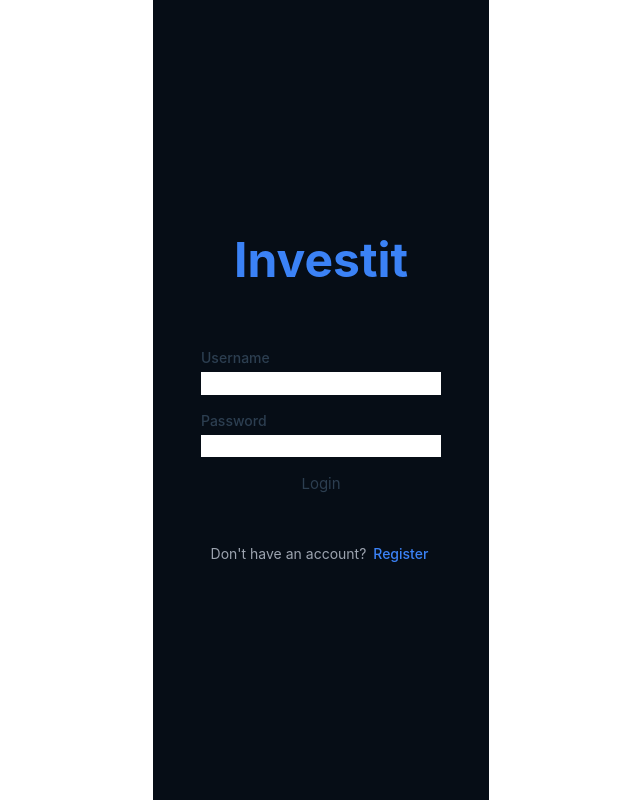
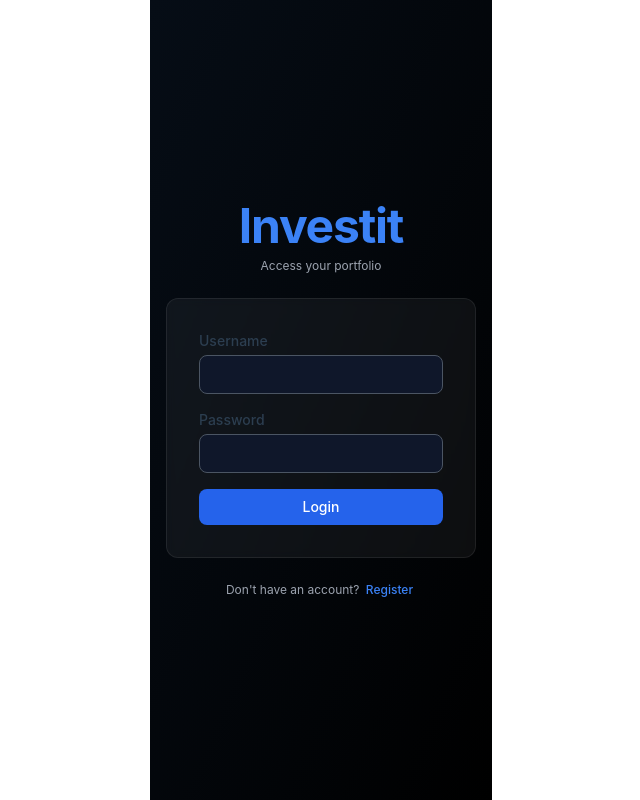
Before and after one commit to Grimngor/Investit, a Vue app in the folder frontend/: page / in a window 1280 px wide. Shown: the whole page, without its empty margins (319-959 px from the left). Built offline with nearby package versions, Linux system fonts and the light colour scheme; no server answers.

Commit message:
feat(frontend): stabilize auth layout with reusable AuthLayout and utility classes

```diff
--- a/frontend/src/assets/base.css
+++ b/frontend/src/assets/base.css
@@ -84,3 +84,11 @@ body {
   -webkit-font-smoothing: antialiased;
   -moz-osx-font-smoothing: grayscale;
 }
+
+/* Utility classes (using plain CSS so they survive without Tailwind processing in this file) */
+.card-base { background: rgba(255,255,255,0.05); backdrop-filter: blur(4px); border: 1px solid rgba(255,255,255,0.08); border-radius: 0.75rem; }
+.btn-primary { background:#2563eb; color:#fff; font-weight:500; border-radius:0.5rem; padding:0.5rem 1rem; font-size:.875rem; line-height:1.25rem; display:inline-flex; justify-content:center; align-items:center; gap:.5rem; }
+.btn-primary:hover { background:#1d4ed8; }
+.btn-primary:disabled { opacity:.5; cursor:not-allowed; }
+.input-base { width:100%; padding:0.5rem 0.75rem; border:1px solid #4b5563; border-radius:0.5rem; background:#0f172a; color:#fff; font-size:.875rem; }
+.input-base:focus { outline:2px solid #2563eb; outline-offset:2px; }
--- /dev/null
+++ b/frontend/src/components/AuthLayout.vue
@@ -0,0 +1,25 @@
+<template>
+  <div class="min-h-screen flex items-center justify-center px-4 py-12 bg-gradient-to-br from-navy-900 to-black">
+    <div class="w-full max-w-md space-y-6">
+      <header class="text-center space-y-2">
+        <h1 class="text-5xl font-bold tracking-tight text-blue-500">
+          <slot name="title" />
+        </h1>
+        <p v-if="subtitle" class="text-xs text-gray-500 dark:text-gray-400">{{ subtitle }}</p>
+      </header>
+      <AuthCard :customClass="'space-y-6'">
+        <slot />
+      </AuthCard>
+      <footer class="text-center text-xs text-gray-500 dark:text-gray-400">
+        <slot name="footer" />
+      </footer>
+    </div>
+  </div>
+</template>
+
+<script setup lang="ts">
+import AuthCard from './AuthCard.vue'
+defineProps<{ subtitle?: string }>()
+</script>
+
+<style scoped></style>
--- a/frontend/src/views/HomeView.vue
+++ b/frontend/src/views/HomeView.vue
@@ -1,36 +1,27 @@
 <template>
-  <div class="min-h-screen flex items-center justify-center px-4 py-12 bg-navy-900">
-    <div class="max-w-md w-full">
-      <h1 class="text-5xl font-bold mb-8 text-center text-blue-500">Investit</h1>
-      <AuthCard>
+  <AuthLayout subtitle="Access your portfolio">
+    <template #title>Investit</template>
     <form @submit.prevent="handleLogin" class="space-y-4">
       <div>
         <label for="username" class="block text-sm font-medium mb-1">Username</label>
         <input id="username" v-model="username" type="text" required class="input-base" />
       </div>
-
       <div>
         <label for="password" class="block text-sm font-medium mb-1">Password</label>
         <input id="password" v-model="password" type="password" required class="input-base" />
       </div>
-
-          <button type="submit" :disabled="loading" class="btn-primary w-full">
-            {{ loading ? 'Logging in...' : 'Login' }}
-          </button>
+      <button type="submit" :disabled="loading" class="btn-primary w-full">{{ loading ? 'Logging in...' : 'Login' }}</button>
     </form>
-      </AuthCard>
-
-      <p class="mt-4 text-center text-gray-500 dark:text-gray-400 text-sm">
+    <template #footer>
       Don't have an account?
       <router-link to="/register" class="text-blue-500 hover:underline font-medium">Register</router-link>
-      </p>
-    </div>
-  </div>
+    </template>
+  </AuthLayout>
 </template>
 
 <script setup lang="ts">
 import { ref } from 'vue'
-import AuthCard from '@/components/AuthCard.vue'
+import AuthLayout from '@/components/AuthLayout.vue'
 import { useRouter } from 'vue-router'
 import { useAuthStore } from '@/stores/auth'
 
--- a/frontend/src/views/LoginView.vue
+++ b/frontend/src/views/LoginView.vue
@@ -1,36 +1,27 @@
 <template>
-  <div class="min-h-screen flex items-center justify-center px-4 py-12 bg-navy-900">
-    <div class="max-w-md w-full">
-      <h1 class="text-4xl font-bold mb-8 text-center text-blue-500">Login</h1>
-      <AuthCard>
+  <AuthLayout subtitle="Welcome back">
+    <template #title>Login</template>
     <form @submit.prevent="handleLogin" class="space-y-4">
       <div>
         <label for="username" class="block text-sm font-medium mb-1">Username</label>
         <input id="username" v-model="username" type="text" required class="input-base" />
       </div>
-
       <div>
         <label for="password" class="block text-sm font-medium mb-1">Password</label>
         <input id="password" v-model="password" type="password" required class="input-base" />
       </div>
-
-          <button type="submit" :disabled="loading" class="btn-primary w-full">
-            {{ loading ? 'Logging in...' : 'Login' }}
-          </button>
+      <button type="submit" :disabled="loading" class="btn-primary w-full">{{ loading ? 'Logging in...' : 'Login' }}</button>
     </form>
-      </AuthCard>
-
-      <p class="mt-4 text-center text-gray-500 dark:text-gray-400 text-sm">
+    <template #footer>
       Don't have an account?
       <router-link to="/register" class="text-blue-500 hover:underline font-medium">Register</router-link>
-      </p>
-    </div>
-  </div>
+    </template>
+  </AuthLayout>
 </template>
 
 <script setup lang="ts">
 import { ref } from 'vue'
-import AuthCard from '@/components/AuthCard.vue'
+import AuthLayout from '@/components/AuthLayout.vue'
 import { useRouter } from 'vue-router'
 import { useAuthStore } from '@/stores/auth'
 
```
Also changed, not shown: 1 other file (tests, documents, lock files or other folders). Lines whose indentation alone changed are shown as unchanged.
